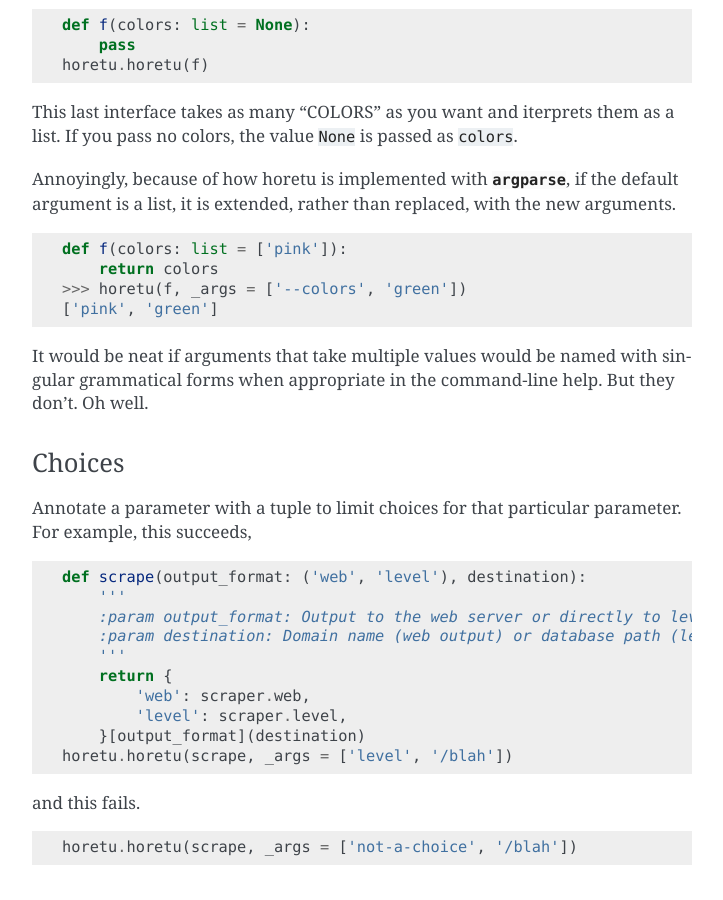
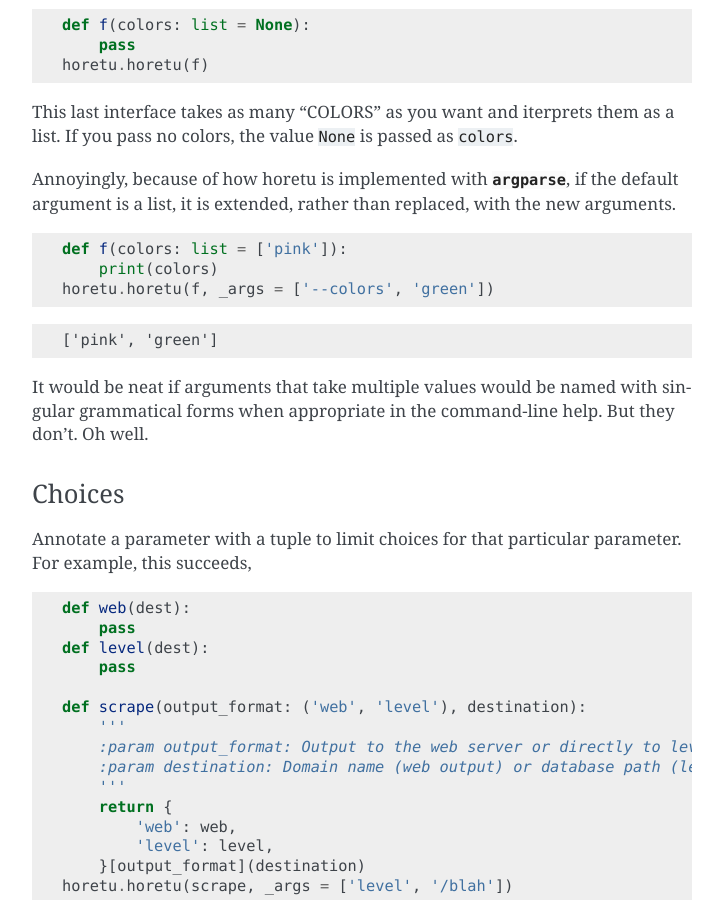
Before and after one commit to tlevine/horetu, a Sphinx documentation site: the page built from docs/settings.rst, in a window 1280 px wide and 900 px high, scrolled down 2567 px. Shown: the whole window, without its empty margins (388-1111 px from the left). Built offline with Sphinx 7.4.7, drawn with Linux system fonts in a browser that asks for light colours.

Commit message:
fix doctest

```diff
--- a/docs/settings.rst
+++ b/docs/settings.rst
@@ -132,8 +132,11 @@
 .. testcode::
 
     def f(colors: list = ['pink']):
-        return colors
-    >>> horetu(f, _args = ['--colors', 'green'])
+        print(colors)
+    horetu.horetu(f, _args = ['--colors', 'green'])
+
+.. testoutput::
+
     ['pink', 'green']
 
 
@@ -148,14 +151,19 @@
 
 .. testcode::
 
+    def web(dest):
+        pass
+    def level(dest):
+        pass
+
     def scrape(output_format: ('web', 'level'), destination):
         '''
         :param output_format: Output to the web server or directly to leveldb?
         :param destination: Domain name (web output) or database path (leveldb)
         '''
         return {
-            'web': scraper.web,
-            'level': scraper.level,
+            'web': web,
+            'level': level,
         }[output_format](destination)
     horetu.horetu(scrape, _args = ['level', '/blah'])
 
```
